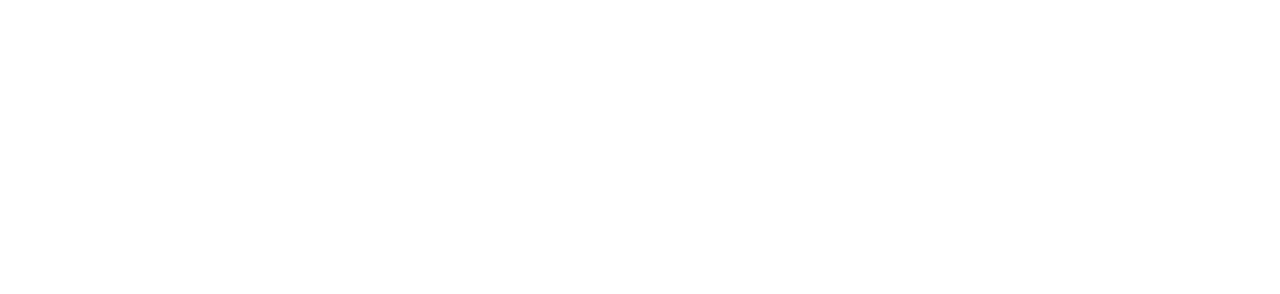
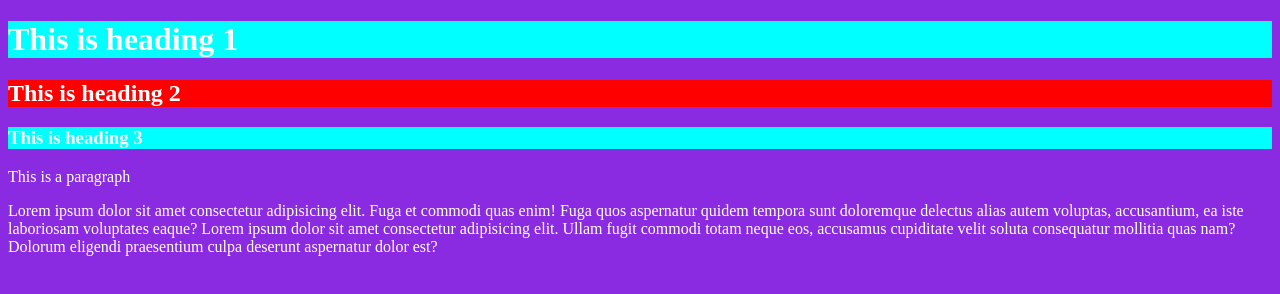
Before and after one commit to selimuzzamans/first-repo, a plain HTML site: page index.html in a window 1280 px wide. Drawn offline with Linux system fonts and the light colour scheme.

Commit message:
added header

```diff
--- a/index.html
+++ b/index.html
@@ -5,8 +5,31 @@
     <meta http-equiv="X-UA-Compatible" content="IE=edge">
     <meta name="viewport" content="width=device-width, initial-scale=1.0">
     <title>first repo</title>
+    <style>
+        *{
+            background-color: blueviolet;
+            color: white;
+         }
+         h1,h3{
+            background-color: aqua;
+         }
+         h2{
+            background-color: red;
+         }
+    </style>
 </head>
 <body>
+    <h1> This is heading 1</h1>
+    <h2> This is heading 2</h2>
+    <h3> This is heading 3</h3>
+    <p>  This is a paragraph</p>
+    <p id=" style"> Lorem ipsum dolor sit amet consectetur adipisicing elit. Fuga et commodi quas enim!
+         Fuga quos aspernatur quidem tempora sunt doloremque
+        delectus alias autem voluptas, accusantium, ea iste laboriosam voluptates eaque?
+        Lorem ipsum dolor sit amet consectetur adipisicing elit. Ullam fugit commodi totam neque
+         eos, accusamus cupiditate velit soluta consequatur mollitia
+        quas nam? Dolorum eligendi praesentium culpa deserunt aspernatur dolor est?
+    </p>
 
 </body>
 </html>
```
